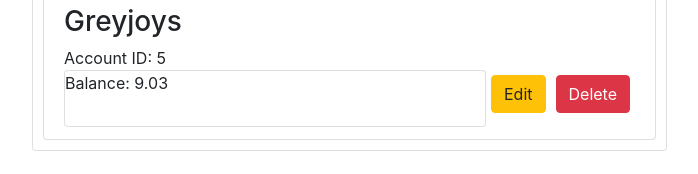
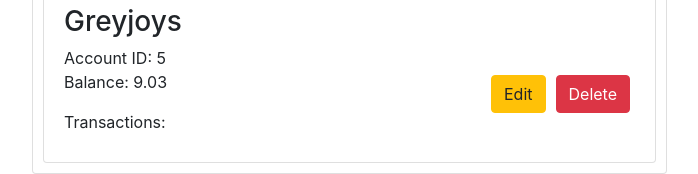
Before and after one commit to ae324/IS322_FinalProject, a React (Create React App) app: page /page3 in a window 1280 px wide. Shown: the part 1400-1574 px from the top of the page, without its empty margins (53-751 px from the left). Before the commit the page ends 1551 px from the top, so only its background shows below. Built offline with nearby package versions, Linux system fonts and the light colour scheme.

Commit message:
Small changes

```diff
--- a/src/components/AccountList.js
+++ b/src/components/AccountList.js
@@ -30,8 +30,9 @@ class AccountList extends React.Component {
                                     Edit
                         </button>
 
-                        <div className="card">
+                        <div>
                             <p>Balance: {acc.balance}</p>
+                            <p>Transactions: {acc.transactions}</p>
                             <ul className="list-group" style={{ marginTop: '15px' }}>
                              </ul>
                         </div>
```
